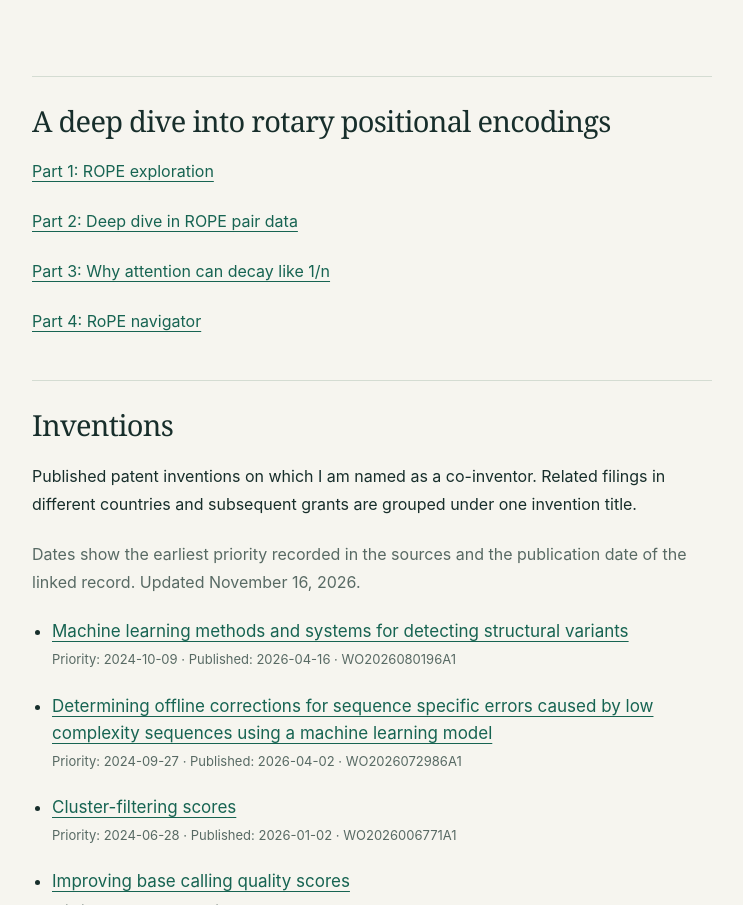
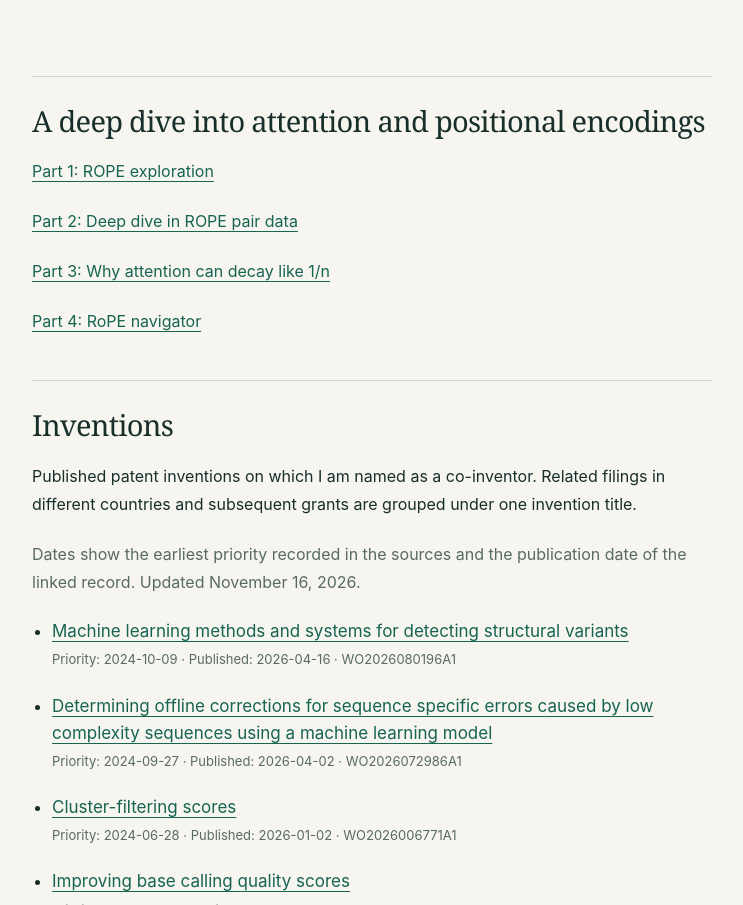
Before and after one commit to gvessere/gvessere.github.io, a plain HTML site: page index.html in a window 1280 px wide. Shown: the part 855-1760 px from the top of the page, without its empty margins (228-971 px from the left). Drawn offline with Linux system fonts and the light colour scheme.

Commit message:
Broaden research series heading to attention and positional encodings

```diff
--- a/index.html
+++ b/index.html
@@ -37,7 +37,7 @@
       <p>Much of my interest in recent years has centered on language models, so I am starting a series of technical notes on my explorations of their inner workings. Most of what I have explored is not presented here; these notes bring together interesting things I have found along the way. My aim is to understand the technology better and possibly find new ways to improve the state of the art.</p>
     </section>
     <section class="personal-notes" id="notes">
-      <h2>A deep dive into rotary positional encodings</h2>
+      <h2>A deep dive into attention and positional encodings</h2>
       <p><a href="https://gvessere.github.io/rope-investigation/index.html">Part 1: ROPE exploration</a></p>
       <p><a href="https://gvessere.github.io/rope-investigation/rope-in-practice.html">Part 2: Deep dive in ROPE pair data</a></p>
       <p><a href="https://gvessere.github.io/rope-investigation/attention-decay.html">Part 3: Why attention can decay like 1/n</a></p>
```
